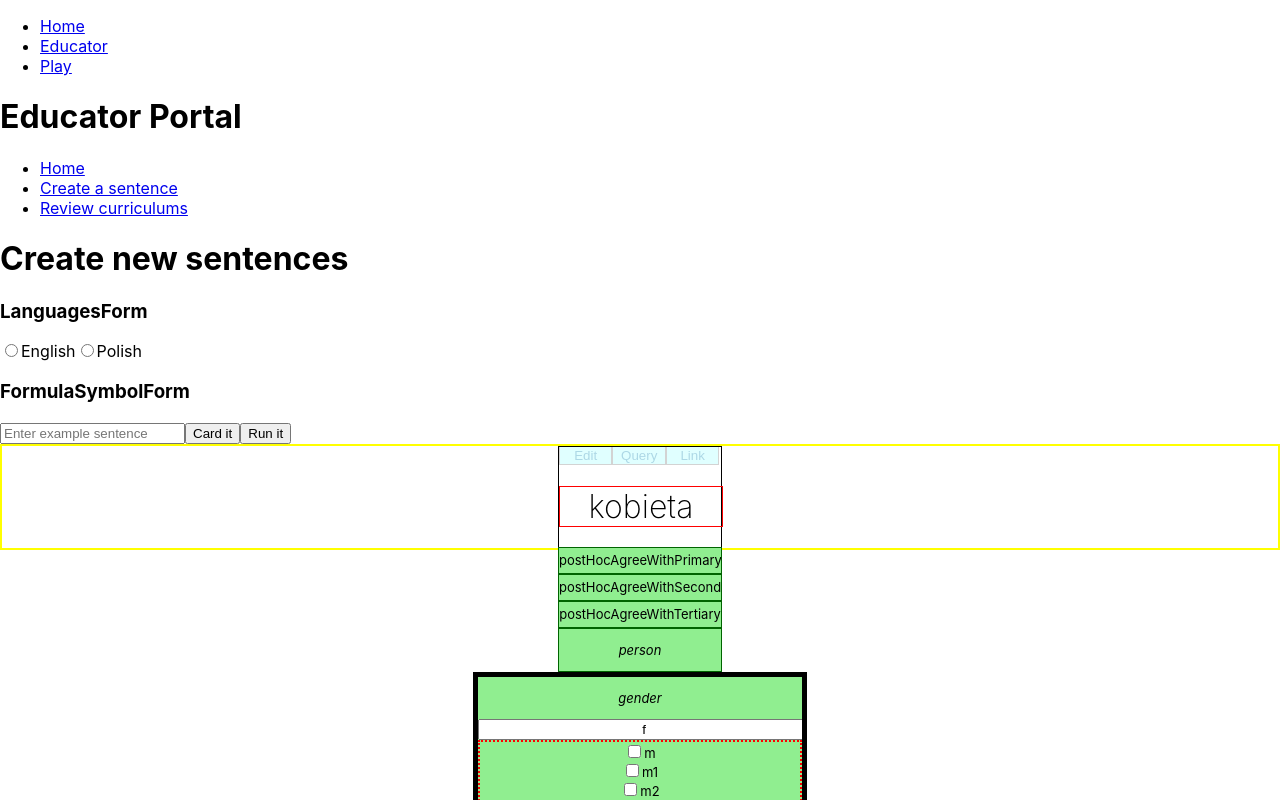
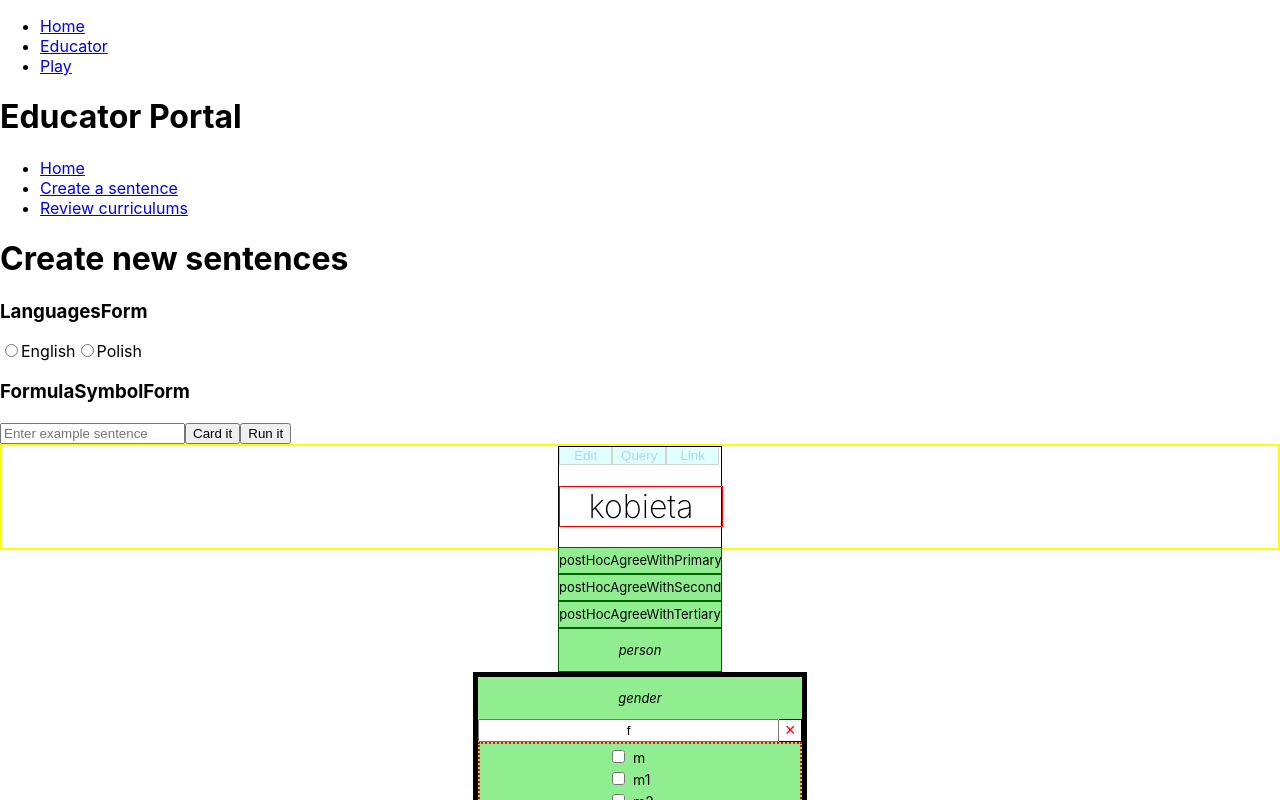
Before and after one commit to chicorycolumn/SentenceCreation-FE, a React (Create React App) app: page /educator/create in a window 1280 px wide. Both pictures are taken after a click on the element "gender". Shown: the top 800 px of the page. Built offline with nearby package versions, Linux system fonts and the light colour scheme.

Commit message:
Add button to clear traitValues, and make it so that when you are setting a null value when it already has a null value, it doesn't bother updating the parent's object, because there's no change to make.

```diff
--- a/src/Create/TraitBox.jsx
+++ b/src/Create/TraitBox.jsx
@@ -30,13 +30,13 @@ class TraitBox extends Component {
   render() {
     let { traitKey, word, traitObject, setSelectedLObj } = this.props;
 
-    const exitTraitBox = () => {
+    const exitTraitBox = (changeToValue = true) => {
       this.setState({
         isInputActive: false,
         isHovered: false,
         isSelected: false,
         forceShowInput: false,
-        hasJustBlurred: true,
+        hasJustBlurred: changeToValue,
       });
 
       setTimeout(() => {
@@ -48,24 +48,56 @@ class TraitBox extends Component {
     };
 
     const checkAndSetTraitValue = () => {
-      console.log("@");
+      console.log("@...");
+      console.log(
+        "this.state.traitValueInputString",
+        this.state.traitValueInputString,
+        typeof this.state.traitValueInputString
+      );
+
+      if (
+        this.state.traitValueInputString !==
+          asString(this.props.traitObject.traitValue) &&
+        !(
+          uUtils.isEmpty(this.state.traitValueInputString, true) &&
+          uUtils.isEmpty(this.props.traitObject.traitValue, true)
+        )
+      ) {
+        console.log("@You have changed value.");
+        console.log(
+          "@this.state.traitValueInputString",
+          this.state.traitValueInputString,
+          typeof this.state.traitValueInputString
+        );
+        console.log(
+          "@this.props.traitObject.traitValue",
+          this.props.traitObject.traitValue,
+          typeof this.props.traitObject.traitValue
+        );
+        console.log("/@");
         setSelectedLObj((prevSelectedLObj) => {
           let newSelectedLObj = {
             ...prevSelectedLObj,
           };
 
           let newTraitValue = this.state.traitValueInputString;
+          newTraitValue = uUtils.isEmpty(newTraitValue, true)
+            ? null
+            : newTraitValue;
+
           let expectedType = newSelectedLObj[traitKey].expectedTypeOnStCh;
 
           if (expectedType === "array") {
             console.log("::", newTraitValue);
-          if (!uUtils.isEmpty(newTraitValue)) {
+            if (newTraitValue) {
               newTraitValue = asArray(newTraitValue);
             }
             console.log(":::", newTraitValue);
           } else if (expectedType === "string") {
-          if (newTraitValue.includes(",")) {
-            alert("Just one string value expected but you have input a comma?");
+            if (newTraitValue && newTraitValue.includes(",")) {
+              alert(
+                "Just one string value expected but you have input a comma?"
+              );
               this.setState({
                 traitValueInputString: asString(
                   this.props.traitObject.traitValue
@@ -81,7 +113,7 @@ class TraitBox extends Component {
             ...newSelectedLObj[traitKey],
           };
 
-        if (!uUtils.isEmpty(newTraitValue, true)) {
+          if (newTraitValue) {
             newSelectedLObj[traitKey].traitValue = newTraitValue;
           } else {
             if (expectedType === "array") {
@@ -92,30 +124,31 @@ class TraitBox extends Component {
           }
           return newSelectedLObj;
         });
-
         exitTraitBox();
+        return;
+      }
+      console.log("@No change to value.");
+      console.log("/@");
+      exitTraitBox(false);
     };
 
     return (
       <div
-        onMouseEnter={() => {
-          this.setState({ isHovered: true });
-        }}
-        onMouseLeave={() => {
-          if (!this.state.isInputActive) {
-            this.setState({ isHovered: false });
-          }
-        }}
+        // onMouseEnter={() => {
+        //   this.setState({ isHovered: true });
+        // }}
+        // onMouseLeave={() => {
+        //   if (!this.state.isInputActive) {
+        //     this.setState({ isHovered: false });
+        //   }
+        // }}
         key={`${word}-${traitKey}`}
-        className={`${styles.traitBox}  ${
+        className={`${styles.preventSelection} ${styles.traitBox} ${
           !traitObject.traitValue && styles.traitBoxEmpty
-        }
-        ${this.state.hasJustBlurred && styles.shimmer}
-        ${
+        } ${this.state.hasJustBlurred && styles.shimmer} ${
           (this.state.isHovered || this.state.isSelected) &&
           styles.traitBoxHover
-        }
-        ${this.state.isSelected && styles.traitBoxSelected}
+        } ${this.state.isSelected && styles.traitBoxSelected}
 
         `}
       >
@@ -161,6 +194,16 @@ class TraitBox extends Component {
               }}
               onBlur={checkAndSetTraitValue}
             />
+            <button
+              className={styles.clearButton}
+              onClick={() => {
+                console.log("X!");
+                this.setState({ traitValueInputString: null });
+                setTimeout(checkAndSetTraitValue, 500);
+              }}
+            >
+              &times;
+            </button>
           </div>
         )}
 
@@ -173,6 +216,7 @@ class TraitBox extends Component {
                     (possibleTraitValue, index) => (
                       <div key={`${traitKey}-${index}`}>
                         <input
+                          className={styles.checkbox}
                           type="checkbox"
                           id={`${traitKey}-${index}`}
                           name={`${traitKey}-${index}`}
@@ -220,7 +264,10 @@ class TraitBox extends Component {
                             });
                           }}
                         />
-                        <label htmlFor={`${traitKey}-${index}`}>
+                        <label
+                          className={styles.checkboxLabel}
+                          htmlFor={`${traitKey}-${index}`}
+                        >
                           {possibleTraitValue}
                         </label>
                       </div>
@@ -249,6 +296,7 @@ class TraitBox extends Component {
             {traitObject.expectedTypeOnStCh === "boolean" && (
               <div>
                 <input
+                  className={styles.checkbox}
                   type="checkbox"
                   id={`${traitKey}-0`}
                   name={`${traitKey}-0`}
@@ -269,7 +317,12 @@ class TraitBox extends Component {
                     });
                   }}
                 />
-                <label htmlFor={`${traitKey}-0`}>True</label>
+                <label
+                  className={styles.checkboxLabel}
+                  htmlFor={`${traitKey}-0`}
+                >
+                  True
+                </label>
               </div>
             )}
             {!["string", "boolean", "array"].includes(
--- a/src/css/TraitBox.module.css
+++ b/src/css/TraitBox.module.css
@@ -56,3 +56,48 @@
 .inputOptionsHolder {
   border: red dotted 2px;
 }
+
+.traitValuesBox {
+  display: flex;
+  flex-direction: row;
+}
+
+.clearButton {
+  color: red;
+  font-size: 18px;
+  background-color: white;
+  box-shadow: none;
+  border: black solid 0.5px;
+  border-left: none;
+  padding: 0;
+  margin: 0;
+  width: 30px;
+  width: 25px;
+}
+
+.clearButton:active {
+  background-color: red;
+  color: white;
+}
+
+.checkbox {
+  margin-left: 45px;
+}
+
+.checkboxLabel:hover {
+  background-color: rgba(1, 1, 1, 0.1);
+}
+.checkboxLabel {
+  font-size: 14px;
+  display: inline-block;
+  min-width: 80px;
+  text-align: left;
+  padding-left: 5px;
+  padding-top: 5px;
+}
+
+.preventSelection {
+  -webkit-user-select: none; /* Safari */
+  -ms-user-select: none; /* IE 10 and IE 11 */
+  user-select: none; /* Standard syntax */
+}
--- a/src/utils/universalUtils.js
+++ b/src/utils/universalUtils.js
@@ -98,6 +98,9 @@ exports.doKeyValuesMatch = (object, keyValues) => {
 };
 
 exports.isEmpty = (obj, strict = false) => {
+  if (strict && this.typeof(obj) === "string") {
+    obj = obj.trim();
+  }
   return (
     !obj ||
     (this.isKeyValueTypeObject(obj) && !Object.keys(obj).length) ||
```
Lines whose indentation alone changed are shown as unchanged.
